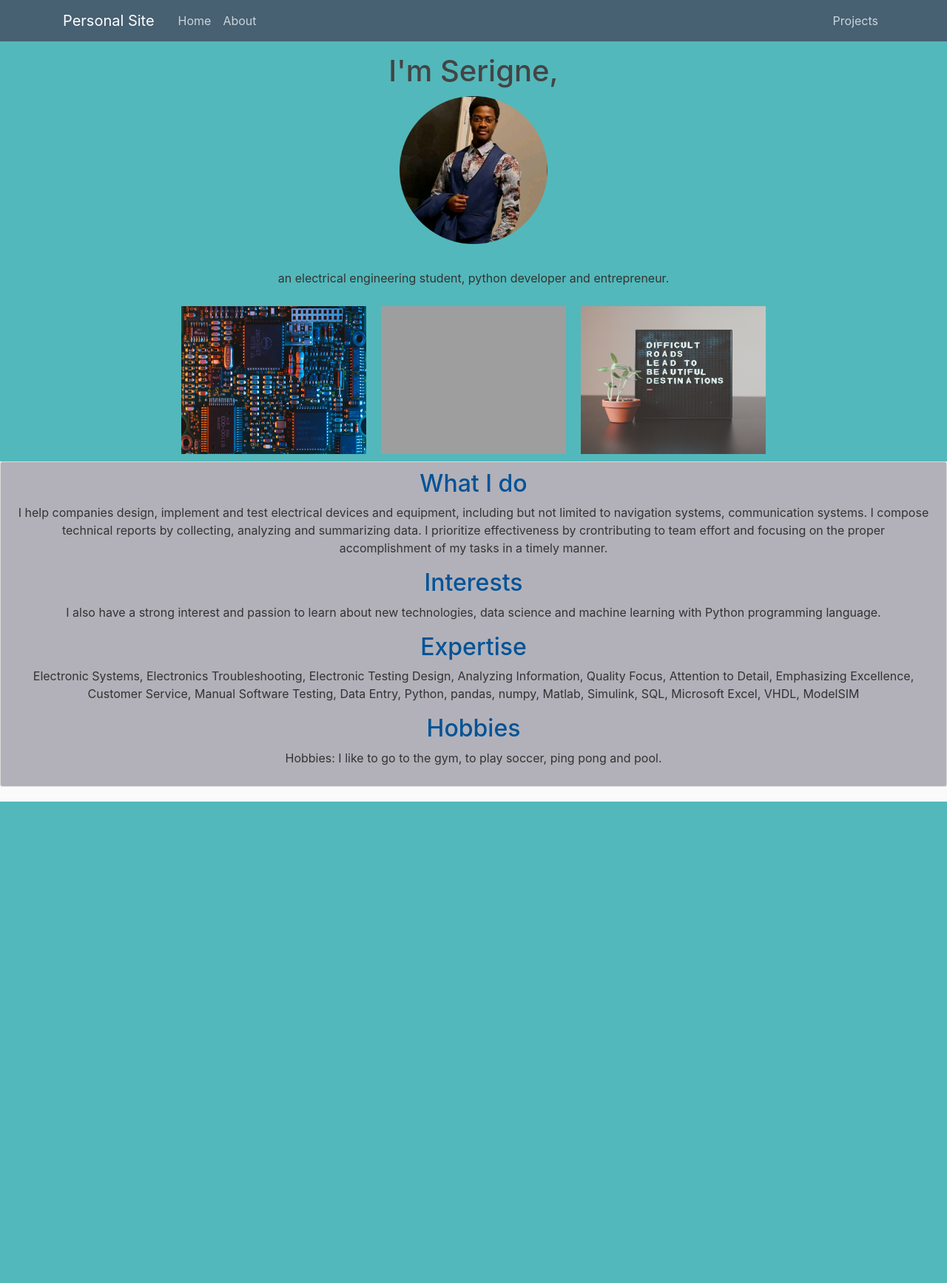
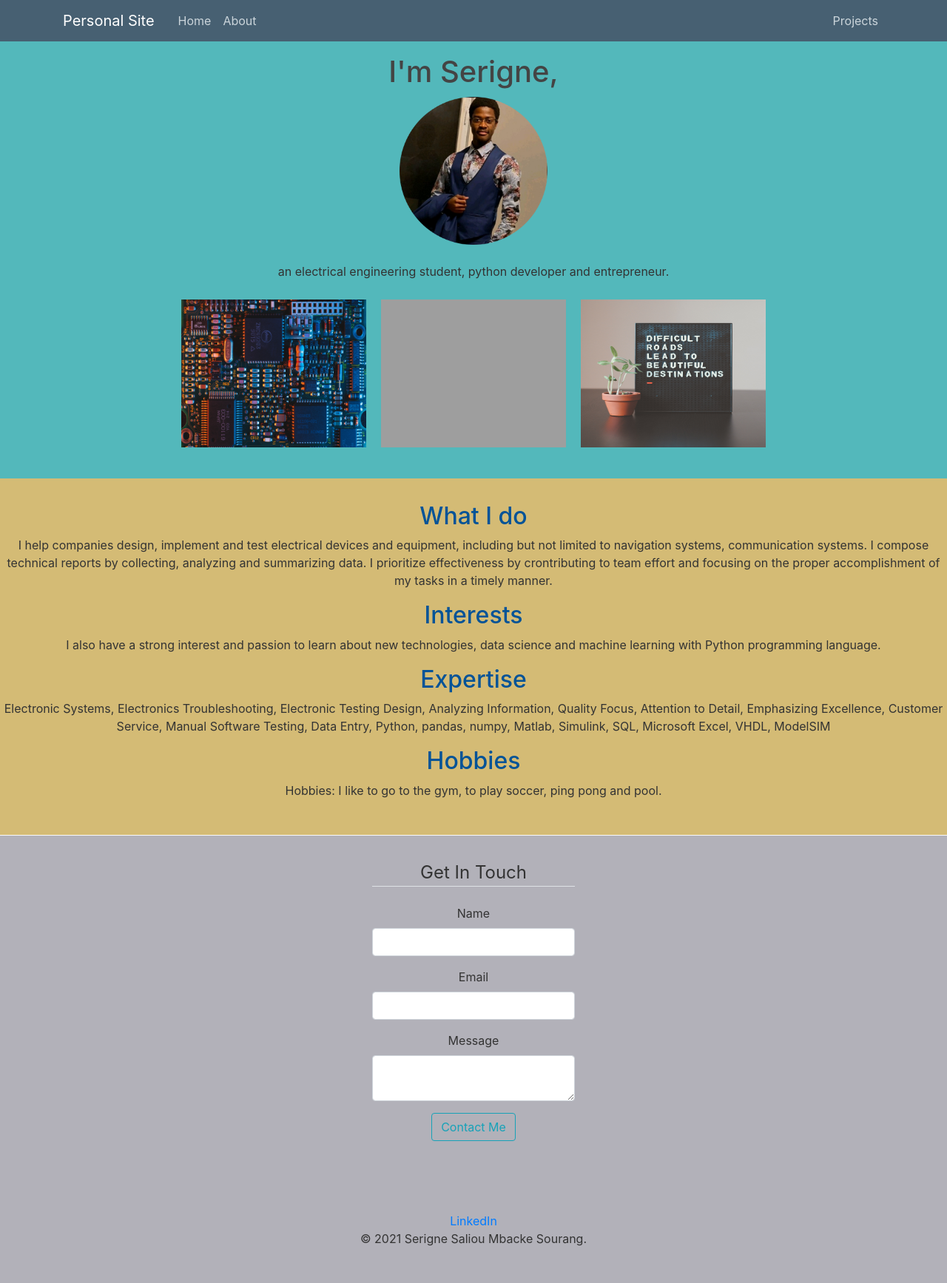
Before and after one commit to ssourang/flask_profile, a Flask app: page /about in a window 1280 px wide. Shown: the whole page at 74% size. Before the commit the page ends 1084 px from the top, so only its background shows below. Run offline with Flask 2, Linux system fonts and the light colour scheme; some libraries are stand-ins or nearby versions; grey boxes are pictures that could not be loaded.

Commit message:
Implemented the functionality for the contact form. Still need to assess for errors. Added a footer.

```diff
--- a/app.py
+++ b/app.py
@@ -1,9 +1,34 @@
-from flask import Flask, render_template, request, flash
+from datetime import datetime
+from flask import Flask, flash, render_template, redirect, url_for
 from forms import ContactMeForm
+import os
+import smtplib
+
 
 app = Flask(__name__)
+app.config["SECRET_KEY"] = "willchangelater"
 
-app.config["SECRET_KEY"] = "willchangelater"
+
+YAHOO_EMAIL = os.environ.get("YAHOO_EMAIL")
+YAHOO_PASSWORD = os.environ.get("YAHOO_PASSWORD")
+MAIL_USERNAME = os.environ.get("MAIL_USERNAME")
+
+
+def send_mail(name, email, msg):
+    with smtplib.SMTP("smtp.mail.yahoo.com") as connection:
+        connection.starttls()
+        connection.login(user=YAHOO_EMAIL, password=YAHOO_PASSWORD)
+        connection.sendmail(
+            from_addr=YAHOO_EMAIL,
+            to_addrs=MAIL_USERNAME,
+            msg=f"""Subject: Get In Touch\n\nFrom your portfolio Website:\n\nName: {name}
+\nEmail: {email}\n\nMessage: {msg}""",
+        )
+
+
+def current_year():
+    year = datetime.now().year
+    return year
 
 
 @app.route("/", methods=["GET", "POST"])
@@ -11,21 +36,40 @@ def home():
 
     form = ContactMeForm()
     if form.validate_on_submit():
+        name = form.name.data
+        email = form.email.data
+        msg = form.content.data
+        send_mail(name, email, msg)
         flash(
-            "Thank you, your message has been sent! I will get back to you shortly.",
-            "success",
+            "Thank you, your message has been sent successfully ✔️ I will get back to you shortly.",
+            category="success",
         )
-    return render_template("home.html", form=form)
+        return redirect(url_for("home"))
+    return render_template("home.html", form=form, current_year=current_year())
 
 
 @app.route("/projects")
 def projects():
-    return render_template("projects.html")
+
+    form = ContactMeForm()
+    if form.validate_on_submit():
+        flash(
+            "Thank you, your message has been sent successfully ✔️ I will get back to you shortly.",
+            "success",
+        )
+    return render_template("projects.html", form=form, current_year=current_year())
 
 
 @app.route("/about")
 def about():
-    return render_template("about.html")
+
+    form = ContactMeForm()
+    if form.validate_on_submit():
+        flash(
+            "Thank you, your message has been sent successfully ✔️ I will get back to you shortly.",
+            "success",
+        )
+    return render_template("about.html", form=form, current_year=current_year())
 
 
 if __name__ == "__main__":
--- a/forms.py
+++ b/forms.py
@@ -7,5 +7,5 @@ class ContactMeForm(FlaskForm):
 
     name = StringField("Name", validators=[DataRequired()])
     email = StringField("Email", validators=[DataRequired(), Email()])
-    content = TextAreaField("Content", validators=[DataRequired()])
+    content = TextAreaField("Message", validators=[DataRequired()])
     submit = SubmitField("Contact Me")
--- a/static/style.css
+++ b/static/style.css
@@ -33,13 +33,18 @@ body {
     font-weight: 500;
   }
 
+  .content {
+    text-align: center;
+    background-color: #d4bb75;
+    padding-top: 2rem;
+    padding-bottom: 2rem;
+  }
+
   .content-section {
     background: #ffffff;
-    padding: 10px 20px;
-    border: 1px solid #dddddd;
-    border-radius: 3px;
-    margin-bottom: 20px;
     text-align: center;
+    padding-top: 2rem;
+    padding-bottom: 2rem;
     background-color: #B2B1B9;
   }
 
@@ -96,16 +101,18 @@ body {
 
   .intro {
       background-color: #53B8BB;
+      padding-bottom: 2rem;
   }
 
   .intro-par {
       text-align: center;
   }
 
-#my_profile {
+.center-align {
     display: block;
     margin-left: auto;
     margin-right: auto;
+    margin-bottom: 0px;
 }
 
 .expertise-imgs {
@@ -126,3 +133,15 @@ img {
 img:hover {
     transform: scale(1.1);
 }
+
+.contact-align {
+    display: flex;
+    align-items: center;
+    justify-content: center;
+    text-align: center;
+}
+
+/* .contact-format {
+    padding: 0px;
+    margin: 0px;
+} */
--- a/templates/about.html
+++ b/templates/about.html
@@ -1,7 +1,7 @@
 {% extends 'layout.html' %}
+
 {% block content %}
-
-<div class='content-section'>
+<div class='content'>
     <h2 class='header-color'>What I do</h2>
     <p>
         I help companies design, implement and test electrical devices and equipment, including but not limited to
@@ -26,10 +26,50 @@
     </p>
 
     <h2 class='header-color'>Hobbies</h2>
-    <p>
+    <p class='contact-format'>
         Hobbies: I like to go to the gym, to play soccer, ping pong and pool.
     </p>
 </div>
 
+<div class="col-md-8">
+    {% with messages = get_flashed_messages(with_categories=true) %}
+    {% if messages %}
+    {% for category, message in messages %}
+    <div class="alert alert-{{ category }}">
+        {{ message }}
+    </div>
+    {% endfor %}
+    {% endif %}
 
+    {% endwith %}
+
+</div>
+
+<div class="content-section contact-align">
+    <form action="" method="POST" class="row g-3">
+        {{ form.hidden_tag() }}
+        <fieldset class="form-group">
+            <legend class="border-bottom mb-4">Get In Touch</legend>
+            <div class="form-group">
+                {{ form.name.label(class="form-control-label") }}
+                {{ form.name(class="form-control") }}
+            </div>
+            <div class="form-group">
+                {{ form.email.label(class="form-control-label") }}
+                {{ form.email(class="form-control") }}
+            </div>
+            <div class="form-group">
+                {{ form.content.label(class="form-control-label") }}
+                {{ form.content(class="form-control") }}
+            </div>
+            <div class="form-group">
+                {{ form.submit(class="btn btn-outline-info") }}
+            </div>
+        </fieldset>
+    </form>
+</div>
+<div class="content-section">
+    <a class="footer-link" href="https://www.linkedin.com/in/serignesourang/">LinkedIn</a>
+    <p class="copyright">© {{ current_year }} Serigne Saliou Mbacke Sourang.</p>
+</div>
 {% endblock %}
--- a/templates/layout.html
+++ b/templates/layout.html
@@ -34,10 +34,22 @@
             </div>
         </nav>
     </header>
+    <div class="col-md-8 center-align">
+        {% with messages = get_flashed_messages(with_categories=true) %}
+        {% if messages %}
+        {% for category, message in messages %}
+        <div class="alert alert-{{ category }} center-align">
+            <span style="padding-left:90px">{{ message }}</span>
+        </div>
+        {% endfor %}
+        {% endif %}
+
+        {% endwith %}
+    </div>
     <div class='intro'>
         <div class="intro-par"><br>
             <h1>I'm Serigne,</h1>
-            <img id="my_profile" src="./static/pictures/my_profile.png" alt="elg image intro" width="200"
+            <img class="center-align" src="./static/pictures/my_profile.png" alt="elg image intro" width="200"
                 height="200"><br>
             <p>an electrical engineering student, python developer and entrepreneur.</p>
         </div>
```
Also changed, not shown: templates/home.html (+15 -9 lines), templates/projects.html (+27 -0 lines), static/pictures/elg_intro.png.
